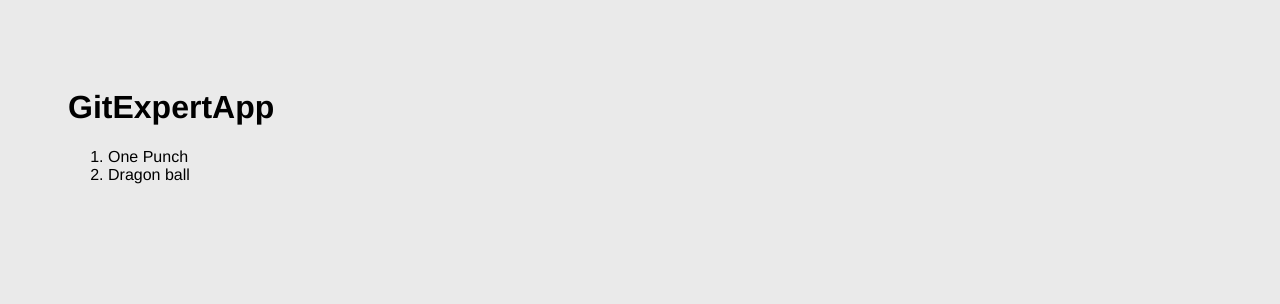
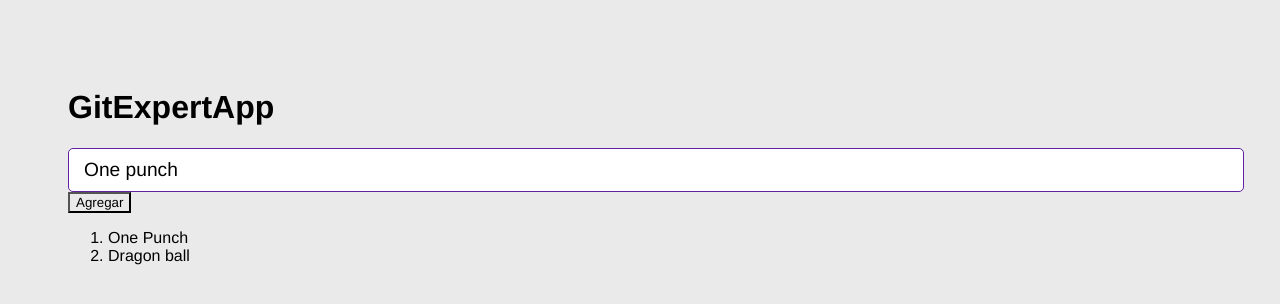
Before and after one commit to Lutejada/gitexpert, a React (Vite) app: page / in a window 1280 px wide. Shown: the top 304 px of the page. Built offline with nearby package versions, Linux system fonts and the light colour scheme.

Commit message:
se agrego componenet

```diff
--- a/src/GitExperApp.jsx
+++ b/src/GitExperApp.jsx
@@ -1,14 +1,25 @@
 import { useState } from 'react';
+import { AddCategory } from './components/AddCategory';
 
 export const GitExperApp = () => {
 
     const [categories, setCategories] = useState([ 'One Punch', 'Dragon ball'] );
+
+    const onAddCategorie = () => {
+      console.log ( 'valoriant')
+      //setCategories ([...categories, 'valoriant']);  // La categoria queda de ultima
+      setCategories ( ['valoriant', ...categories]);  // La categoria queda de Primera
+    }
 
     console.log( categories )
 
   return (
     <>
       <h1>GitExpertApp</h1>
+
+    <AddCategory/>
+
+    <button onClick={ onAddCategorie }>Agregar</button>
 
       <ol>
         {
--- /dev/null
+++ b/src/components/AddCategory.jsx
@@ -0,0 +1,32 @@
+import { useState } from "react"
+
+
+export const AddCategory = () => {
+
+    const [inputValue, setInputValue] = useState('One punch');
+
+    const onInputChange = (event) => {
+        console.log(event.target.value)
+        setInputValue( event.target.value)
+
+    }
+
+    const onSubmit = (event)=>{
+        console.log( inputValue)
+        event.preventDefault()
+    }
+
+
+  return (
+    <form onSubmit={(event)=>{onSubmit(event)}}>
+        <input
+        type= 'text'
+        placeholder="buscar Gif"
+        value={ inputValue }
+        onChange = { ( event ) => onInputChange(event)}
+        />
+
+    </form>
+
+  )
+};
```
